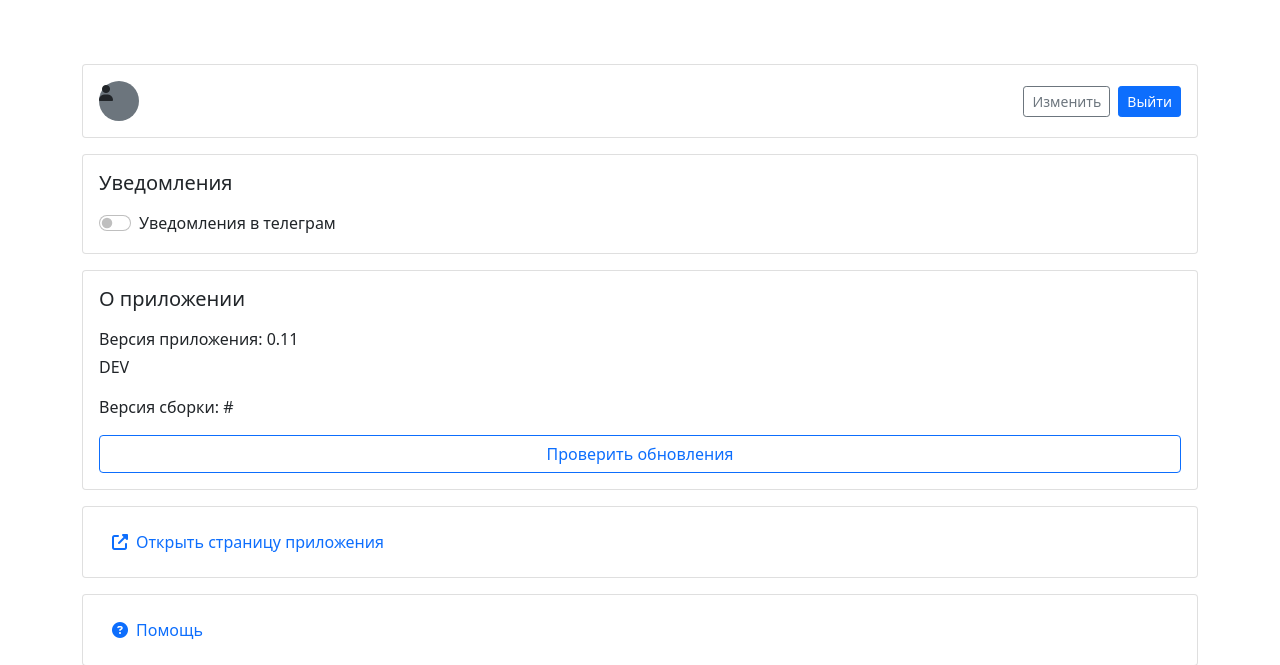
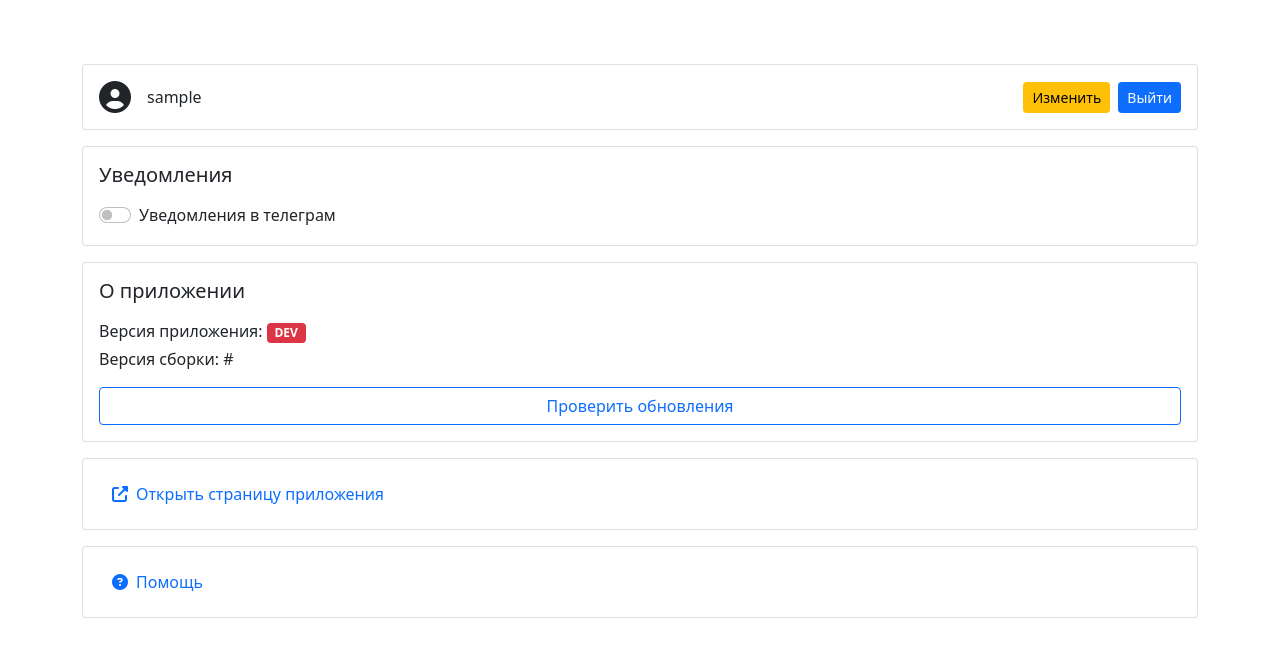
Before and after one commit to globenvi/partbot, a Flask app: page /profile in a window 1280 px wide. Shown: the top 665 px of the page. Run offline with Flask 3, Linux system fonts and the light colour scheme; the visitor is signed in with stand-in values (Sample User, id 1); some libraries are stand-ins or nearby versions.

Commit message:
Update profile.html

```diff
--- a/web/templates/profile.html
+++ b/web/templates/profile.html
@@ -1,28 +1,25 @@
 {% extends "base.html" %}
-{% block page_title%}Настройки{% endblock %}
+{% block page_title %}Настройки{% endblock %}
 {% block body %}
 <div class="container my-3">
     <!-- User Info Card -->
     <div class="card p-3 mb-3">
         <div class="d-flex align-items-center justify-content-between">
             <div class="d-flex align-items-center">
-                <div class="placeholder rounded-circle bg-secondary me-3" style="width: 40px; height: 40px;">
-                    <i class="fas fa-user"></i>
-                </div>
-                <span>{{ user.full_name }}</span>
+                <i class="fas fa-user-circle fa-2x me-3"></i> <!-- Увеличенная иконка пользователя -->
+                <span>{{ user.username }}</span>
             </div>
             <div class="d-flex align-items-center">
-                <button class="btn btn-outline-secondary btn-sm me-2">Изменить</button>
+                <button class="btn btn-warning btn-sm me-2" data-bs-toggle="modal" data-bs-target="#editUserModal">Изменить</button>
                 <button class="btn btn-primary btn-sm">Выйти</button>
             </div>
         </div>
     </div>
 
-
     <!-- Notifications Section -->
     <div class="card p-3 mb-3">
         <h5 class="mb-3">Уведомления</h5>
-        <div class="form-check form-switch">
+        <div class="form-check form-switch form-switch-lg"> <!-- Добавлен класс для увеличения размера -->
             <input class="form-check-input" type="checkbox" id="notifications">
             <label class="form-check-label" for="notifications">Уведомления в телеграм</label>
         </div>
@@ -31,7 +28,7 @@
     <!-- About App Section -->
     <div class="card p-3 mb-3">
         <h5 class="mb-3">О приложении</h5>
-        <p class="mb-1">Версия приложения: 0.11 <div class="bage">DEV</div></p>
+        <p class="mb-1">Версия приложения: <span class="badge bg-danger">DEV</span></p>
         <p>Версия сборки: #</p>
         <button class="btn btn-outline-primary w-100">Проверить обновления</button>
     </div>
@@ -48,4 +45,29 @@
         </a>
     </div>
 </div>
+
+<!-- Modal для редактирования пользователя -->
+<div class="modal fade" id="editUserModal" tabindex="-1" aria-labelledby="editUserModalLabel" aria-hidden="true">
+    <div class="modal-dialog">
+        <div class="modal-content">
+            <div class="modal-header">
+                <h5 class="modal-title" id="editUserModalLabel">Редактировать профиль</h5>
+                <button type="button" class="btn-close" data-bs-dismiss="modal" aria-label="Закрыть"></button>
+            </div>
+            <div class="modal-body">
+                <form>
+                    <div class="mb-3">
+                        <label for="userName" class="form-label">Имя</label>
+                        <input type="text" class="form-control" id="userName" value="{{ user.full_name }}">
+                    </div>
+                    <div class="mb-3">
+                        <label for="userEmail" class="form-label">Email</label>
+                        <input type="email" class="form-control" id="userEmail" value="{{ user.email }}">
+                    </div>
+                    <button type="submit" class="btn btn-primary w-100">Сохранить изменения</button>
+                </form>
+            </div>
+        </div>
+    </div>
+</div>
 {% endblock %}
```
